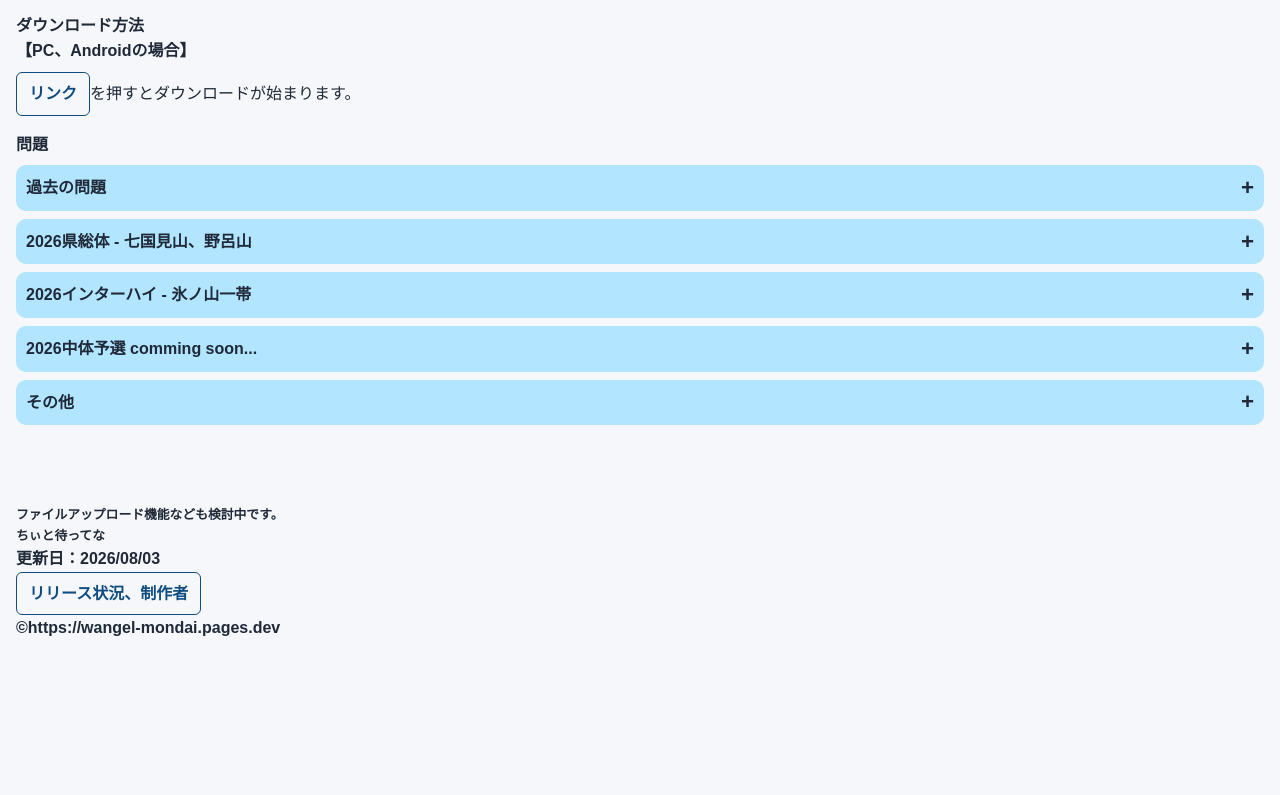
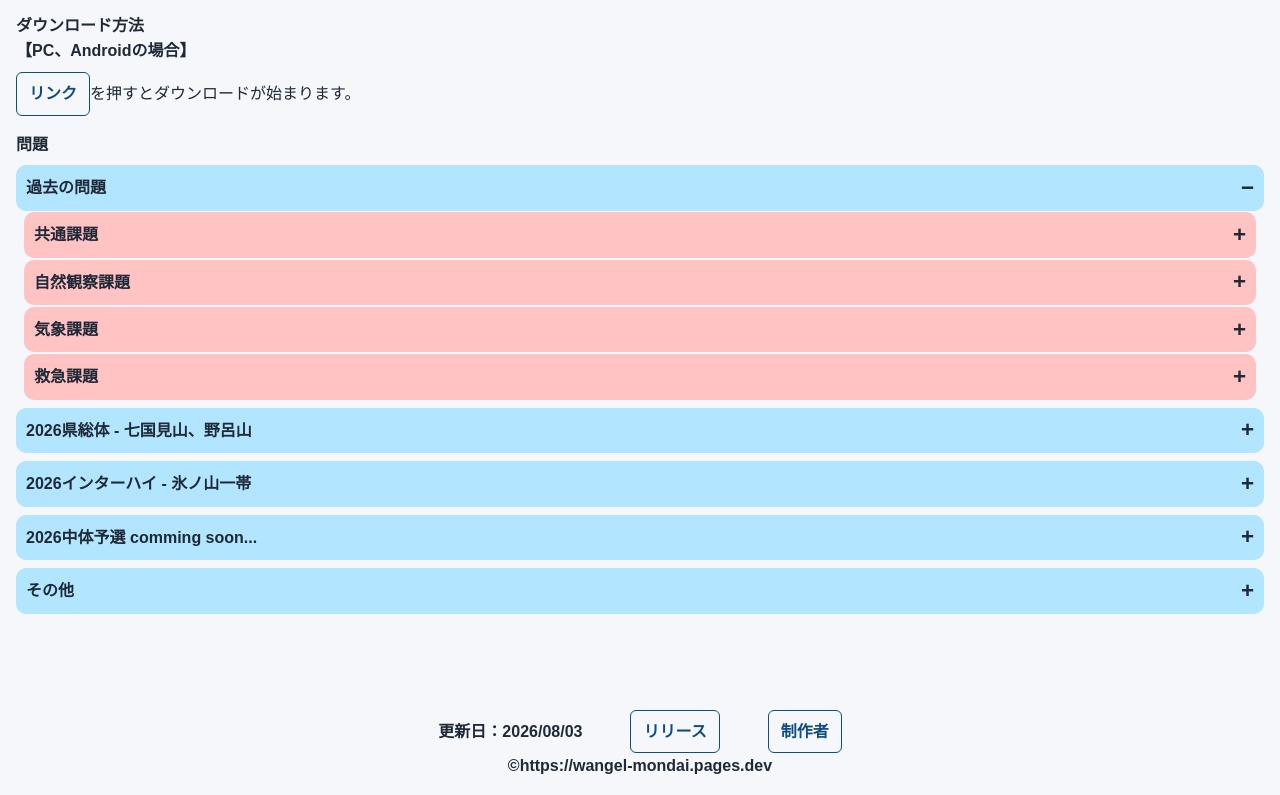
Before and after one commit to YamaDai-phy/wangel_mondai-website, a plain HTML site: page pdf.html in a window 1280 px wide. Shown: the part 136-931 px from the top of the page. Before the commit the page ends 800 px from the top, so only its background shows below. Drawn offline with Linux system fonts and the light colour scheme.

Commit message:
footerの調節

```diff
--- a/pdf.html
+++ b/pdf.html
@@ -42,7 +42,7 @@
     </section>
     <section class="details-section">
       <p>問題</p>
-      <details class="accordion">
+      <details class="accordion" open>
         <summary class="accordion__summary">過去の問題</summary>
         <details class="accordion-2">
           <summary class="accordion__summary-2">共通課題</summary>
@@ -92,11 +92,11 @@
       </details>
     </section>
     <footer>
-      <p style="font-size: 0.8rem">
-        ファイルアップロード機能なども検討中です。<br />ちぃと待ってな
-      </p>
-      <p>更新日：2026/08/03</p>
-      <a href="about.html">リリース状況、制作者</a>
+      <div class="footer-contents">
+        <p>更新日：2026/08/03</p>
+        <a href="about.html#recent-table">リリース</a>
+        <a href="about.html#authors-table">制作者</a>
+      </div>
       <p>&copy;https://wangel-mondai.pages.dev</p>
     </footer>
     <script src="pdfdisplay.js" type="module"></script>
--- a/style.css
+++ b/style.css
@@ -165,7 +165,14 @@ a:focus-visible {
   content: "−";
 }
 footer {
-  margin: 5rem 1rem 1rem;
+  padding: 5rem 1rem 1rem;
+  text-align: center;
+}
+.footer-contents{
+  display: flex;
+  gap: 3rem;
+  align-items: center;
+  justify-content: center;
 }
 /* release.html */
 .release-body tbody tr td:nth-child(2n),
```
